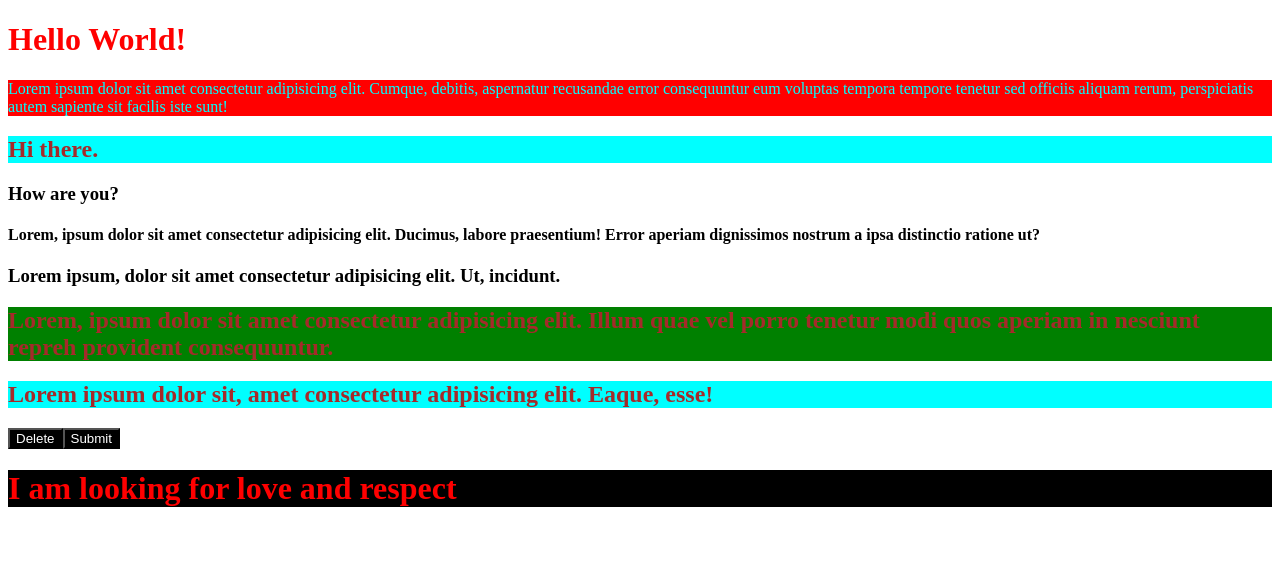
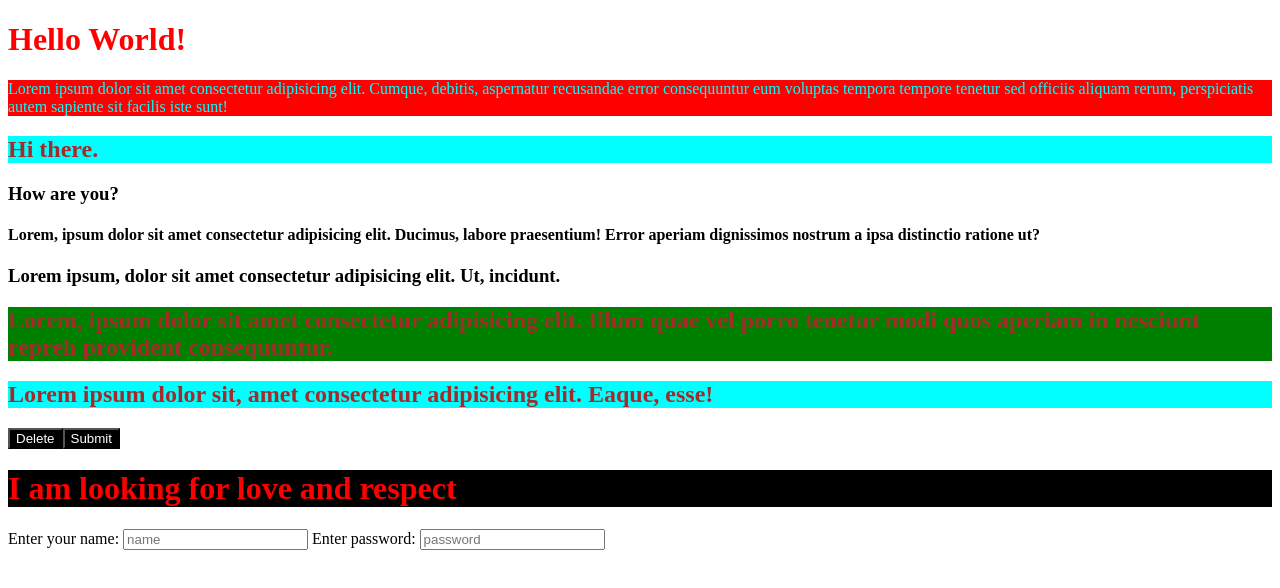
Before and after one commit to Mohimanul2024/emon-fsd, a plain HTML site: page index.html in a window 1280 px wide. Drawn offline with Linux system fonts and the light colour scheme.

Commit message:
name-pass

```diff
--- a/index.html
+++ b/index.html
@@ -23,6 +23,10 @@
     <h2>Lorem ipsum dolor sit, amet consectetur adipisicing elit. Eaque, esse!</h2>
     <button>Delete</button><button>Submit</button>
     <h1 id="nm">I am looking for love and respect</h1>
+    <label for="name">Enter your name: </label>
+    <input type="text" name="name" id="name"placeholder="name">
+    <label for="password">Enter password: </label>
+    <input type="password" name="password" id="password"placeholder="password">
 </body>
 
 </html>
```
